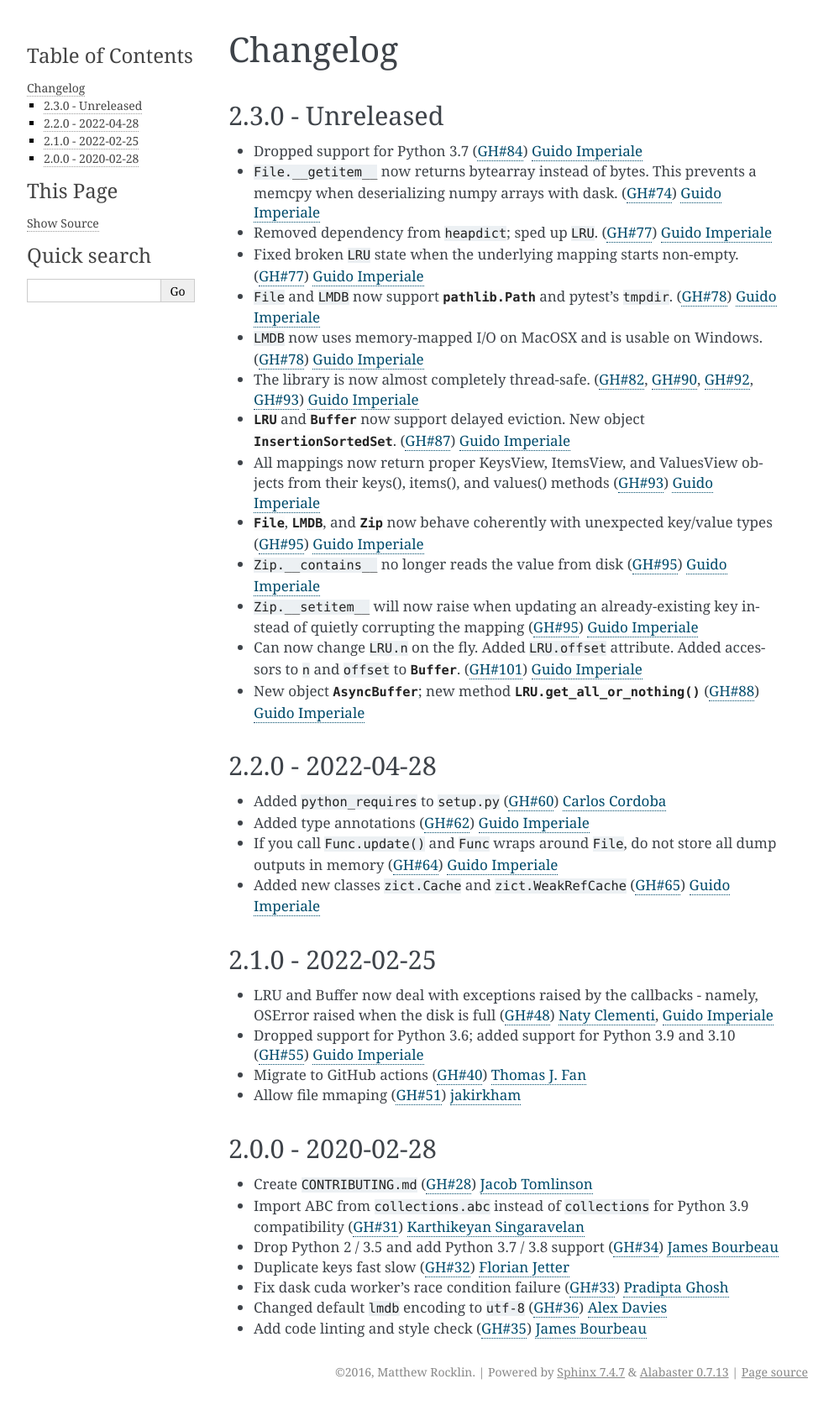
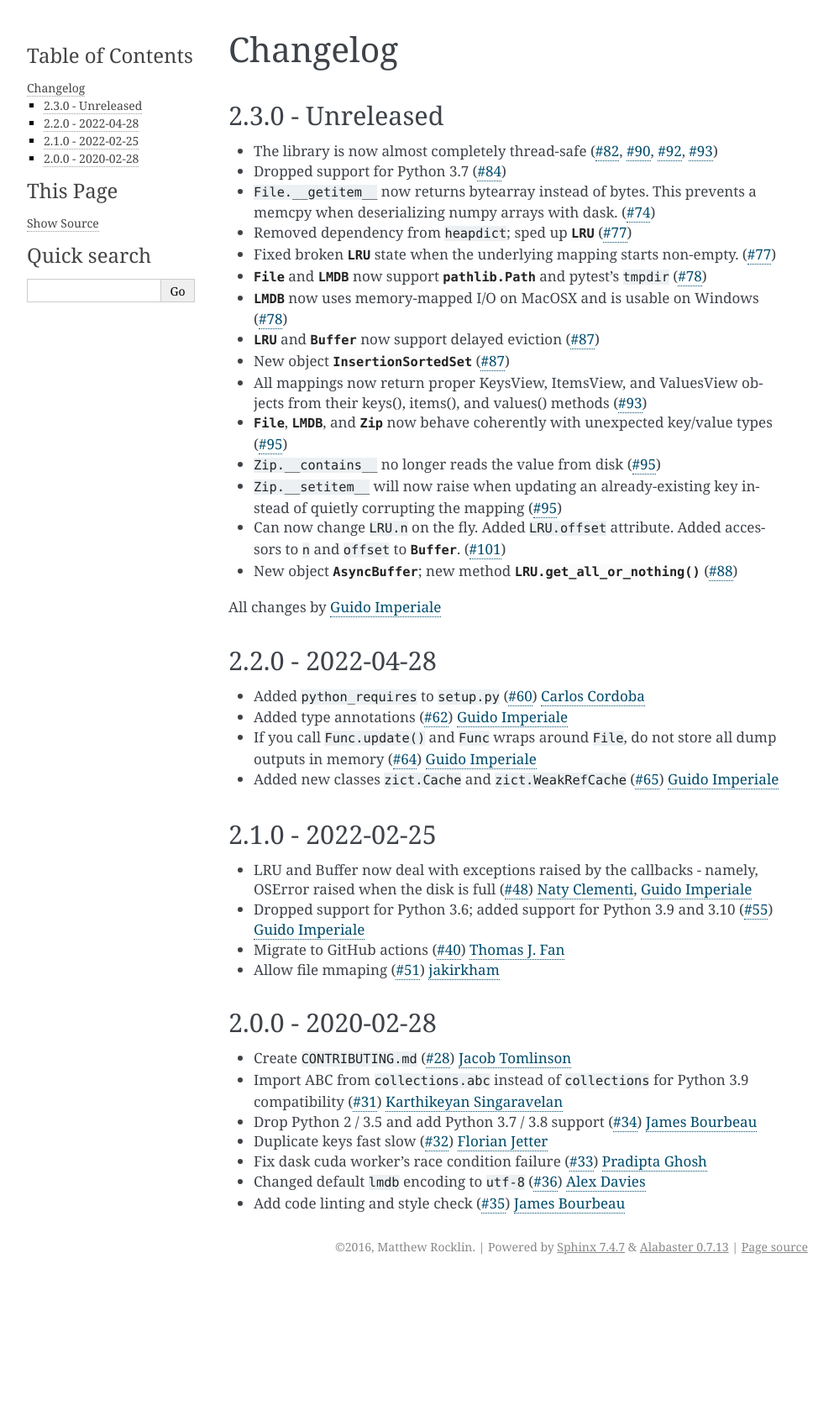
Before and after one commit to dask/zict, a Sphinx documentation site: the page built from doc/source/changelog.rst, in a window 1280 px wide. Shown: the whole page at 84% size, without its empty margins (148-1141 px from the left). Built offline with Sphinx 7.4.7, drawn with Linux system fonts in a browser that asks for light colours; cross-references to code outside the pages are shown as plain code; after the commit the page ends 1524 px from its top, so only the background shows below that.

Commit message:
Sphinx tweaks (#102)

```diff
--- a/doc/source/changelog.rst
+++ b/doc/source/changelog.rst
@@ -4,33 +4,31 @@ Changelog
 
 2.3.0 - Unreleased
 ------------------
-- Dropped support for Python 3.7 (:pr:`84`) `Guido Imperiale`_
+- The library is now almost completely thread-safe
+  (:pr:`82`, :pr:`90`, :pr:`92`, :pr:`93`)
+- Dropped support for Python 3.7 (:pr:`84`)
 - ``File.__getitem__`` now returns bytearray instead of bytes. This prevents a memcpy
-  when deserializing numpy arrays with dask. (:pr:`74`) `Guido Imperiale`_
-- Removed dependency from ``heapdict``; sped up ``LRU``. (:pr:`77`) `Guido Imperiale`_
-- Fixed broken ``LRU`` state when the underlying mapping starts non-empty.
-  (:pr:`77`) `Guido Imperiale`_
-- ``File`` and ``LMDB`` now support :class:`pathlib.Path` and pytest's ``tmpdir``.
-  (:pr:`78`) `Guido Imperiale`_
-- ``LMDB`` now uses memory-mapped I/O on MacOSX and is usable on Windows.
-  (:pr:`78`) `Guido Imperiale`_
-- The library is now almost completely thread-safe.
-  (:pr:`82`, :pr:`90`, :pr:`92`, :pr:`93`) `Guido Imperiale`_
-- :class:`LRU` and :class:`Buffer` now support delayed eviction.
-  New object :class:`InsertionSortedSet`.
-  (:pr:`87`) `Guido Imperiale`_
+  when deserializing numpy arrays with dask. (:pr:`74`)
+- Removed dependency from ``heapdict``; sped up :class:`LRU` (:pr:`77`)
+- Fixed broken :class:`LRU` state when the underlying mapping starts non-empty.
+  (:pr:`77`)
+- :class:`File` and :class:`LMDB` now support :class:`pathlib.Path` and pytest's
+  ``tmpdir`` (:pr:`78`)
+- :class:`LMDB` now uses memory-mapped I/O on MacOSX and is usable on Windows (:pr:`78`)
+- :class:`LRU` and :class:`Buffer` now support delayed eviction (:pr:`87`)
+- New object :class:`InsertionSortedSet` (:pr:`87`)
 - All mappings now return proper KeysView, ItemsView, and ValuesView objects from their
-  keys(), items(), and values() methods (:pr:`93`) `Guido Imperiale`_
+  keys(), items(), and values() methods (:pr:`93`)
 - :class:`File`, :class:`LMDB`, and :class:`Zip` now behave coherently with unexpected
-  key/value types (:pr:`95`) `Guido Imperiale`_
-- ``Zip.__contains__`` no longer reads the value from disk (:pr:`95`) `Guido Imperiale`_
+  key/value types (:pr:`95`)
+- ``Zip.__contains__`` no longer reads the value from disk (:pr:`95`)
 - ``Zip.__setitem__`` will now raise when updating an already-existing key instead of
-  quietly corrupting the mapping (:pr:`95`) `Guido Imperiale`_
-- Can now change ``LRU.n`` on the fly. Added :ivar:`LRU.offset` attribute. Added
-  accessors to ``n`` and ``offset`` to :class:`Buffer`.
-  (:pr:`101`) `Guido Imperiale`_
-- New object :class:`AsyncBuffer`; new method :meth:`LRU.get_all_or_nothing`
-  (:pr:`88`) `Guido Imperiale`_
+  quietly corrupting the mapping (:pr:`95`)
+- Can now change ``LRU.n`` on the fly. Added ``LRU.offset`` attribute. Added
+  accessors to ``n`` and ``offset`` to :class:`Buffer`. (:pr:`101`)
+- New object :class:`AsyncBuffer`; new method :meth:`LRU.get_all_or_nothing` (:pr:`88`)
+
+All changes by `Guido Imperiale`_
 
 
 2.2.0 - 2022-04-28
--- a/doc/source/conf.py
+++ b/doc/source/conf.py
@@ -70,8 +70,8 @@ release = version
 # Link to GitHub issues and pull requests using :pr:`1234` and :issue:`1234`
 # syntax
 extlinks = {
-    "issue": ("https://github.com/dask/zict/issues/%s", "GH#"),
-    "pr": ("https://github.com/dask/zict/pull/%s", "GH#"),
+    "issue": ("https://github.com/dask/zict/issues/%s", "#%s"),
+    "pr": ("https://github.com/dask/zict/pull/%s", "#%s"),
 }
 
 # The language for content autogenerated by Sphinx. Refer to documentation
```
Also changed, not shown: 1 other file.
